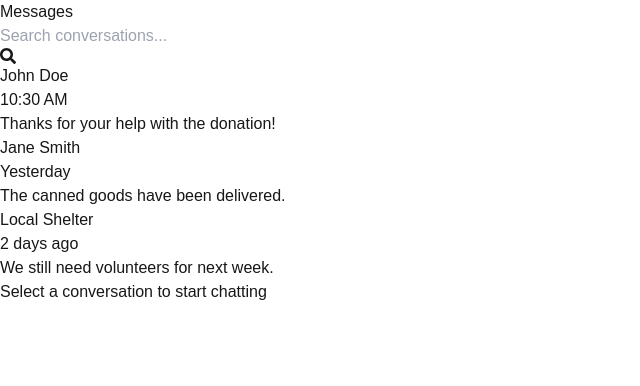
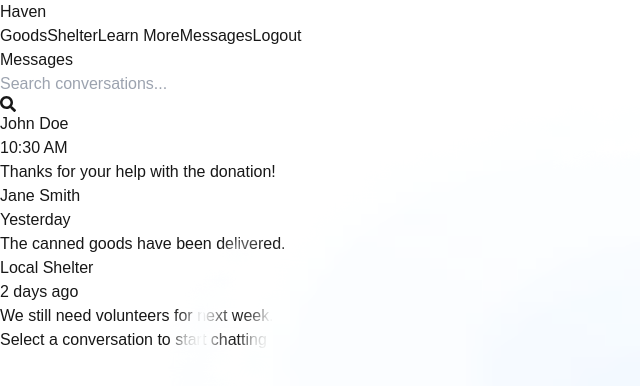
Before and after one commit to yonatantussa/haven, a Next.js app in the folder client/: page /messages in a window 1280 px wide. Shown: the top 386 px of the page, without its empty margins (0-640 px from the left). Built offline with nearby package versions, Linux system fonts and the light colour scheme.

Commit message:
Updated the messages feature

```diff
--- a/client/src/app/messages/page.js
+++ b/client/src/app/messages/page.js
@@ -2,6 +2,7 @@
 import { useState, useEffect } from 'react';
 import ChatInterface from '../components/ChatInterface';
 import { FaSearch } from 'react-icons/fa';
+import Navigation from '../components/Navigation';
 export default function MessagesPage() {
   const [conversations, setConversations] = useState([]);
   const [selectedConversation, setSelectedConversation] = useState(null);
@@ -9,6 +10,7 @@ export default function MessagesPage() {
   const [searchTerm, setSearchTerm] = useState('');
   useEffect(() => {
     // Sample conversations and messages
+
     const sampleConversations = [
       {
         id: 1,
@@ -60,6 +62,8 @@ export default function MessagesPage() {
     conv.name.toLowerCase().includes(searchTerm.toLowerCase())
   );
   return (
+    <>
+    <Navigation />
     <div className="flex h-screen bg-gray-100">
       <div className="w-1/3 bg-white border-r border-gray-200 flex flex-col">
         <div className="p-4 border-b border-gray-200">
@@ -97,5 +101,6 @@ export default function MessagesPage() {
         <ChatInterface conversation={selectedConversation} currentUser={currentUser} />
       </div>
     </div>
+    </>
   );
 }
```
